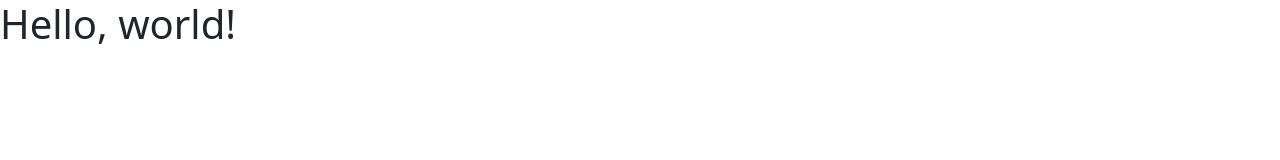
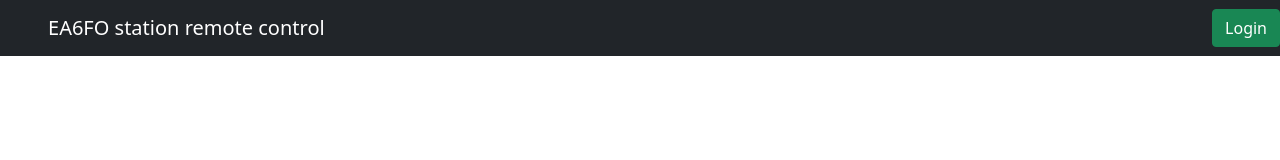
Before and after one commit to rogercaminal/ea6fo-services, a plain HTML site: page index.html in a window 1280 px wide. Drawn offline with nearby package versions, Linux system fonts and the light colour scheme; files that its build step writes are made by us from their sources.

Commit message:
synchronization

```diff
--- a/index.html
+++ b/index.html
@@ -12,10 +12,40 @@
     <!-- Custom styles for this template -->
     <link href="static/css/custom.css" rel="stylesheet">
 
-    <title>Hello, world!!!</title>
+    <title>EA6FO station remote control</title>
 </head>
 
 <body>
+    <!-- Top navbar -->
+    <nav class="navbar navbar-expand-lg navbar-dark fixed-top bg-dark">
+        <div class="container">
+            <a class="navbar-brand" href="#">EA6FO station remote control</a>
+        </div>
+        <div class="navbar-nav ml-auto">
+            <li id="not-logged-in" class="nav-item">
+                <a id="login-btn" class="btn ml-auto text-right btn-success my-2 my-sm-0" href="#">Login</a>
+            </li>
+            <li id="logged-in" class="nav-item d-none">
+                <img id="user-picture" class="ml-auto text-right my-2 my-sm-0">
+                <a id="user-email" class="btn ml-auto text-right my-2 my-sm-0"></a>
+                <a id="login-btn" class="btn ml-auto text-right btn-success my-2 my-sm-0" href="#">Logout</a>
+            </li>
+        </div>
+        <!-- <ul class="navbar-nav ml-auto">
+            <li id="title" class="nav-brand">
+                hello
+            </li>
+            <li id="not-logged-in" class="nav-item">
+                <a id="login-btn" class="btn ml-auto text-right btn-success my-2 my-sm-0" href="#">Login</a>
+            </li>
+            <li id="logged-in" class="nav-item d-none">
+                <img id="user-picture" class="ml-auto text-right my-2 my-sm-0">
+                <a id="user-email" class="btn ml-auto text-right my-2 my-sm-0"></a>
+                <a id="login-btn" class="btn ml-auto text-right btn-success my-2 my-sm-0" href="#">Logout</a>
+            </li>
+        </ul> -->
+    </nav>
+
     <h1>Hello, world!</h1>
 
     <!-- Popover and JavaScript -->
```
Also changed, not shown: static/custom/custom.css (+12 -11 lines).
